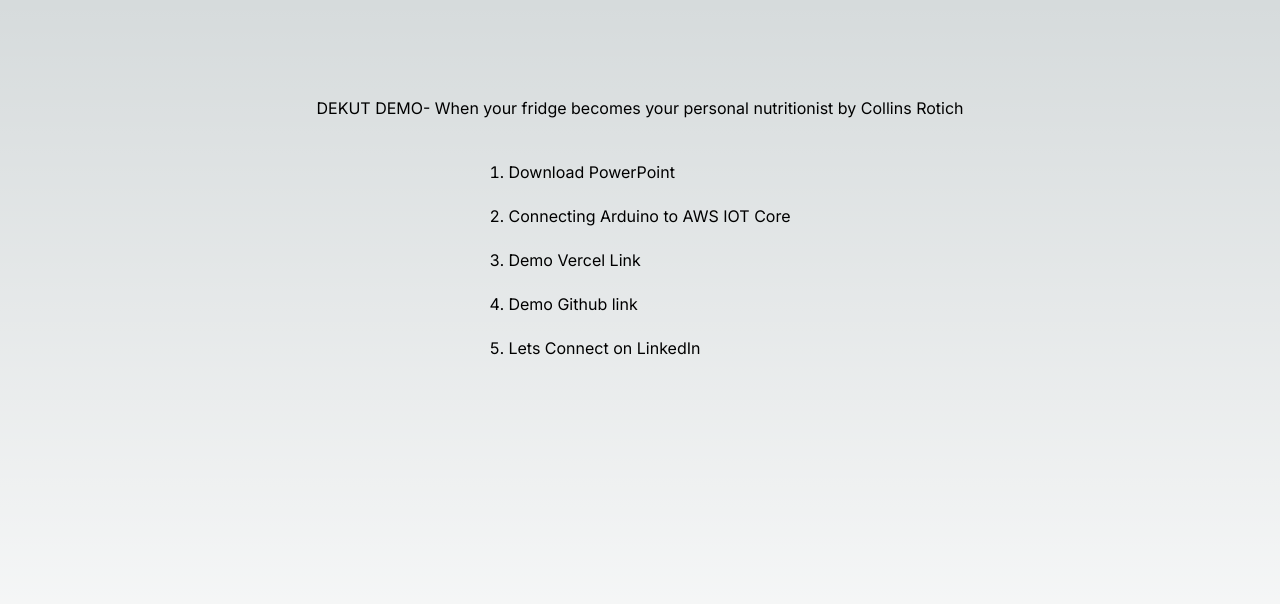
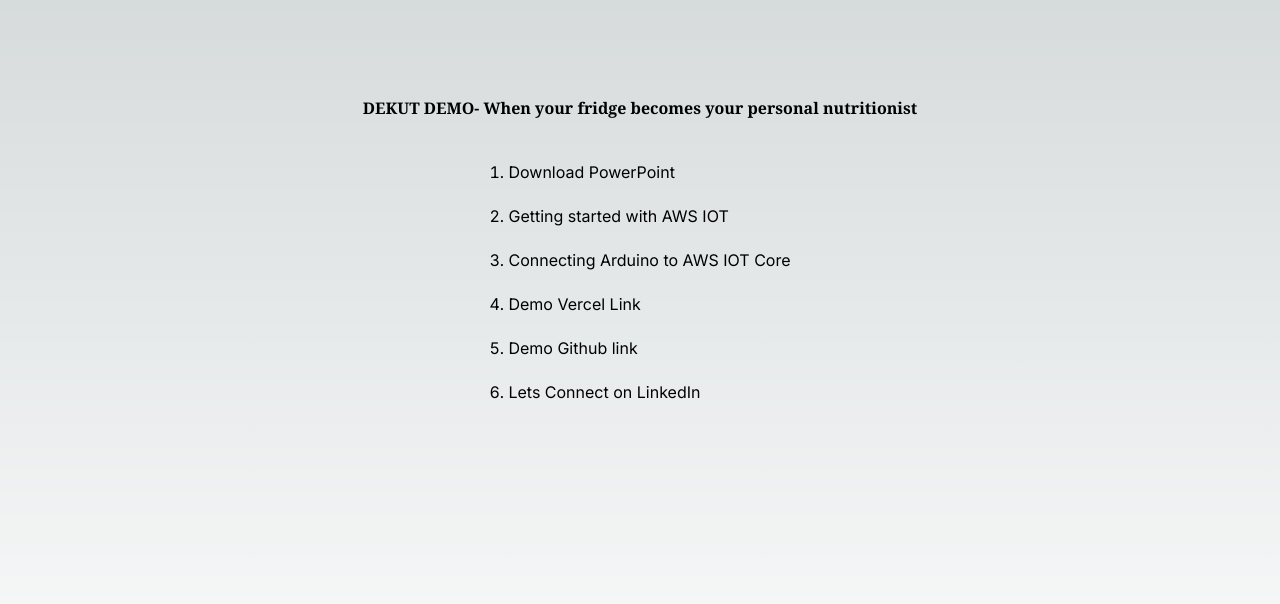
Before and after one commit to collinskrotich/dekut_demo, a Next.js app: page / in a window 1280 px wide. Shown: the top 604 px of the page. Built offline with nearby package versions, Linux system fonts and the light colour scheme.

Commit message:
Added getting started with AWS IOT

```diff
--- a/app/page.js
+++ b/app/page.js
@@ -2,11 +2,17 @@
 
 export default function Home() {
   return (
-    <main className="flex min-h-screen flex-col items-center  p-24">
-DEKUT DEMO- When your fridge becomes your personal nutritionist by Collins Rotich
+    <main className="flex min-h-screen flex-col items-center p-24">
+      <div className='font-bold font-serif'>
+      DEKUT DEMO- When your fridge becomes your personal nutritionist
+
+      </div>
+
 <div className='pt-10'>
         <ol class="list-decimal list-inside space-y-5">
         <li><a href="/dekut-saf-livedemo-fridge.pptx" download>Download PowerPoint</a></li>
+
+        <li><a href="https://catalog.workshops.aws/getstartedwithawsiot/en-US/chapter1-introduction" target="_blank">Getting started with AWS IOT</a></li>
 
         <li><a href="https://docs.arduino.cc/tutorials/mkr-wifi-1010/securely-connecting-an-arduino-mkr-wifi-1010-to-aws-iot-core" target="_blank">Connecting Arduino to AWS IOT Core</a> </li>
 
```
